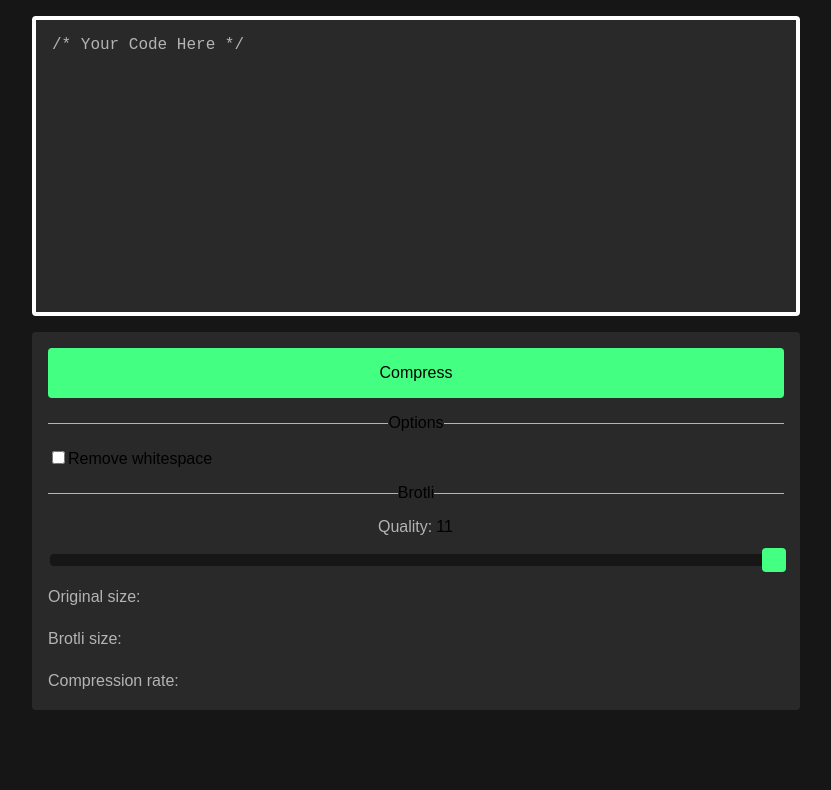
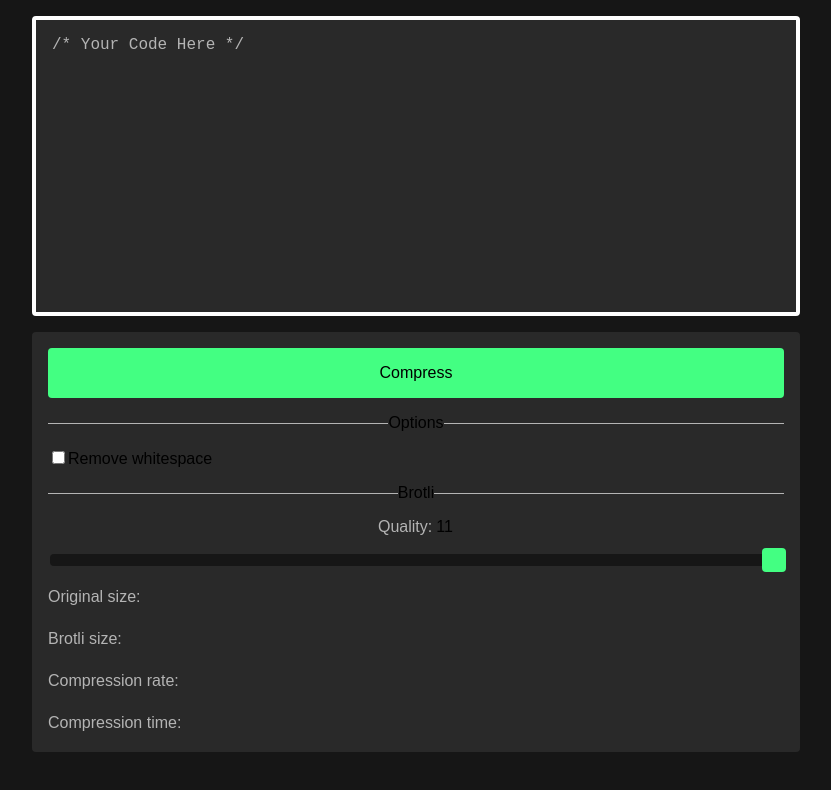
Before and after one commit to Brazy4L/brotli-online, a Nuxt app: page / in a window 1280 px wide. Shown: the top 790 px of the page, without its empty margins (224-1055 px from the left). Built offline with nearby package versions, Linux system fonts and the light colour scheme.

Commit message:
Add compression time

```diff
--- a/app.vue
+++ b/app.vue
@@ -14,6 +14,7 @@ const compressionRate = ref("");
 const compressionPercentage = ref("");
 const removeWhitespace = ref(false);
 const brotliQuality = ref(11);
+const compressionTime = ref("");
 
 const byteLengthUtf8 = (str) => new Blob([str]).size;
 
@@ -38,9 +39,12 @@ async function getCompressedSizeInputText() {
 
   const textEncoder = new TextEncoder();
   const encodedInputText = textEncoder.encode(removeWhitespace.value ? inputTextNoWhitespace : inputText.value);
+
+  const startTime = performance.now();
   const compressedInputText = await compress(encodedInputText, { quality: brotliQualityNumber });
+  const endTime = performance.now();
+
   const compressedInputTextSize = compressedInputText.length;
-
   const inputTextSize = byteLengthUtf8(removeWhitespace.value ? inputTextNoWhitespace : inputText.value);
   originalSize.value = convertBytes(inputTextSize);
   brotliSize.value = convertBytes(compressedInputTextSize);
@@ -48,6 +52,7 @@ async function getCompressedSizeInputText() {
   compressionPercentage.value = Math.abs(
     parseFloat(((inputTextSize / compressedInputTextSize) * 100 - 100).toFixed(0))
   );
+  compressionTime.value = parseFloat(((endTime - startTime) / 1000).toFixed(3)) + " sec";
 }
 </script>
 
@@ -90,6 +95,10 @@ async function getCompressedSizeInputText() {
     <div class="line">
       <span class="subtext">Compression rate:</span>{{ " " }}
       <span class="text" v-if="compressionRate">{{ compressionRate }}</span>
+    </div>
+    <div class="line">
+      <span class="subtext">Compression time:</span>{{ " " }}
+      <span class="text" v-if="compressionTime">{{ compressionTime }}</span>
     </div>
   </div>
 </template>
```
